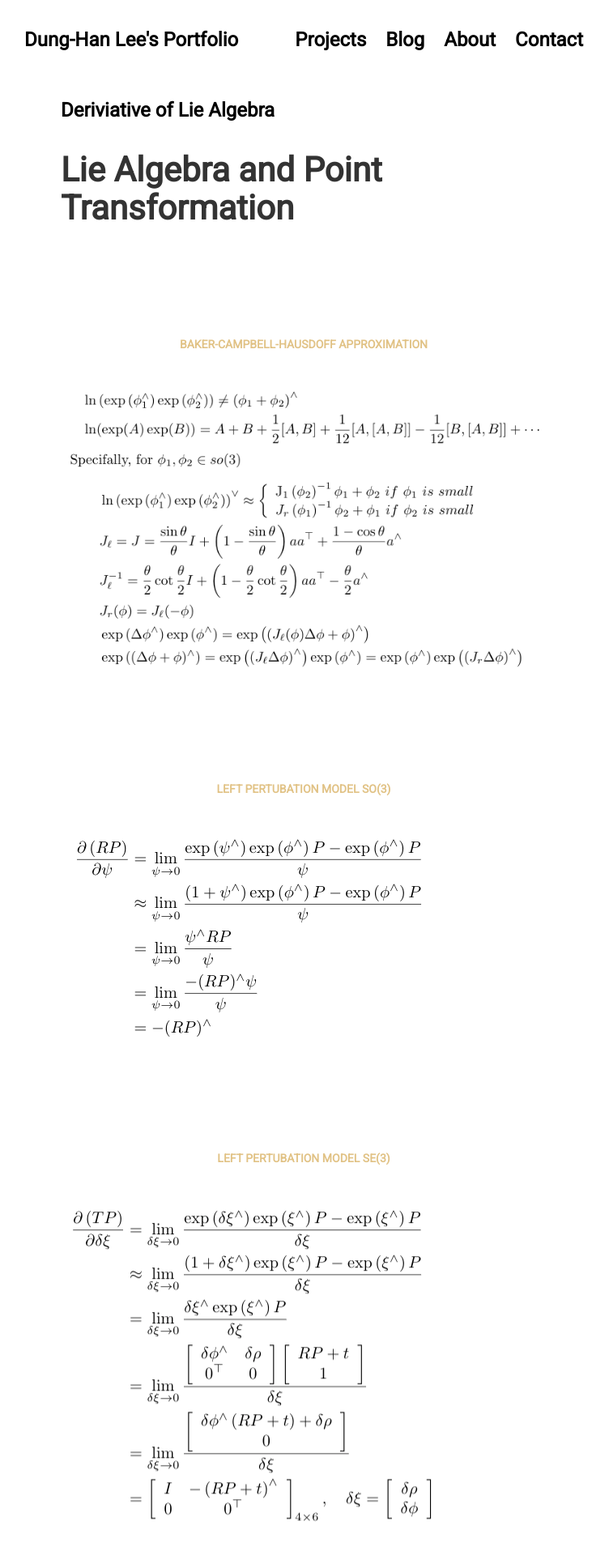
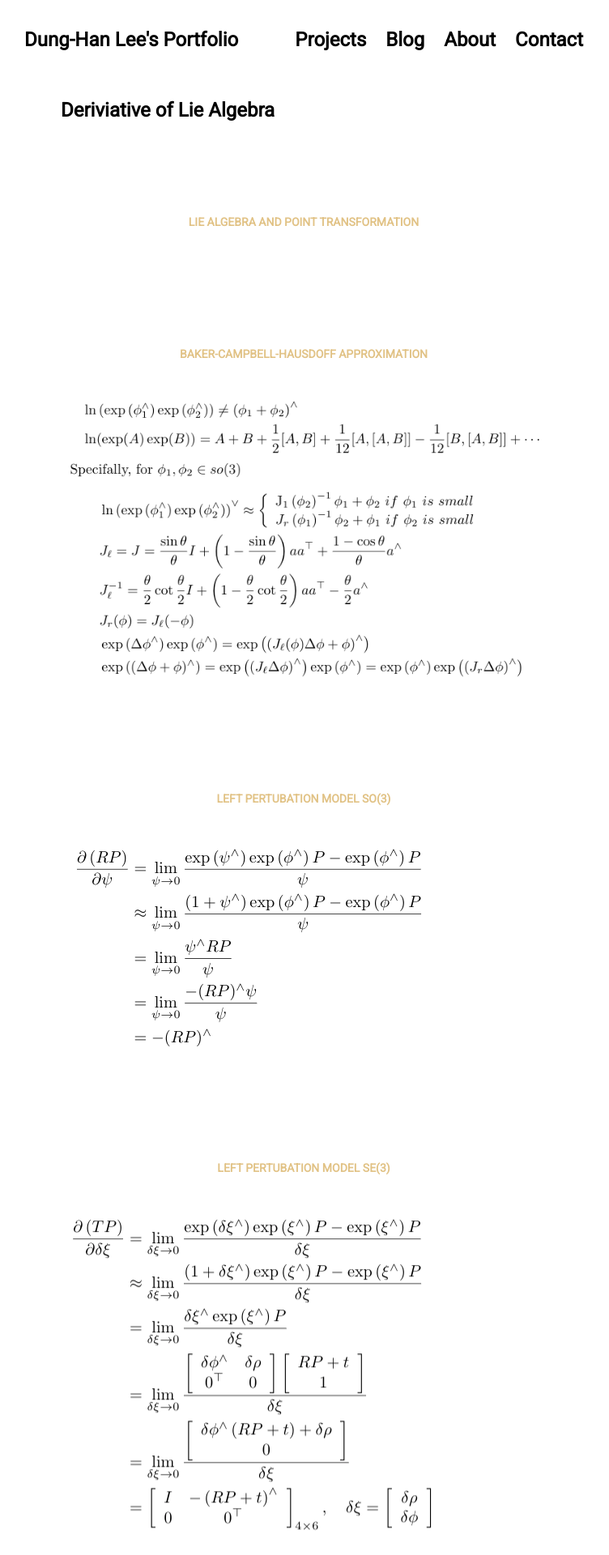
Before and after one commit to Dung-Han-Lee/Dung-Han-Lee.github.io, a Jekyll site: the page built from _posts/2021-01-24-LeeAlgebra02.md, in a window 1280 px wide. Shown: the top 1920 px of the page at 81% size, without its empty margins (265-1017 px from the left). Built offline with Jekyll 4.4.1, drawn with Linux system fonts in a browser that asks for light colours; nearby versions of some CDN libraries.

```diff
--- a/_posts/2021-01-24-LeeAlgebra02.md
+++ b/_posts/2021-01-24-LeeAlgebra02.md
@@ -3,7 +3,7 @@ layout: post
 title: "Deriviative of Lie Algebra"
 ---
 
-## Lie Algebra and Point Transformation
+### Lie Algebra and Point Transformation
 
 ### Baker-Campbell-Hausdoff Approximation
 <img src="/assets/img/posts/leealgebra_10.png" alt="conversion" class="responsive"/>
@@ -15,7 +15,7 @@ title: "Deriviative of Lie Algebra"
 
 <img src="/assets/img/posts/leealgebra_12.png" alt="conversion" class="responsive"/>
 
-## Lie Algebra, Jacobian and Kalman Filter
+### Lie Algebra, Jacobian and Kalman Filter
 Recall in KF we have X = AX + BU. If we instead represent the 6DoF state vector using Lie algebra, then the question of which jacobian do we propagate uncertainty naturally arises. There are multiple blocks in jacobian that relates different state variables, e.g. R\_t and R\_t-1 or R\_t and w\_t-1. Here R, w represents SO(3) and angular velocity respectively.
 
 To answer some of these questions, it's necessary to introduce the concept of adjoint
```
